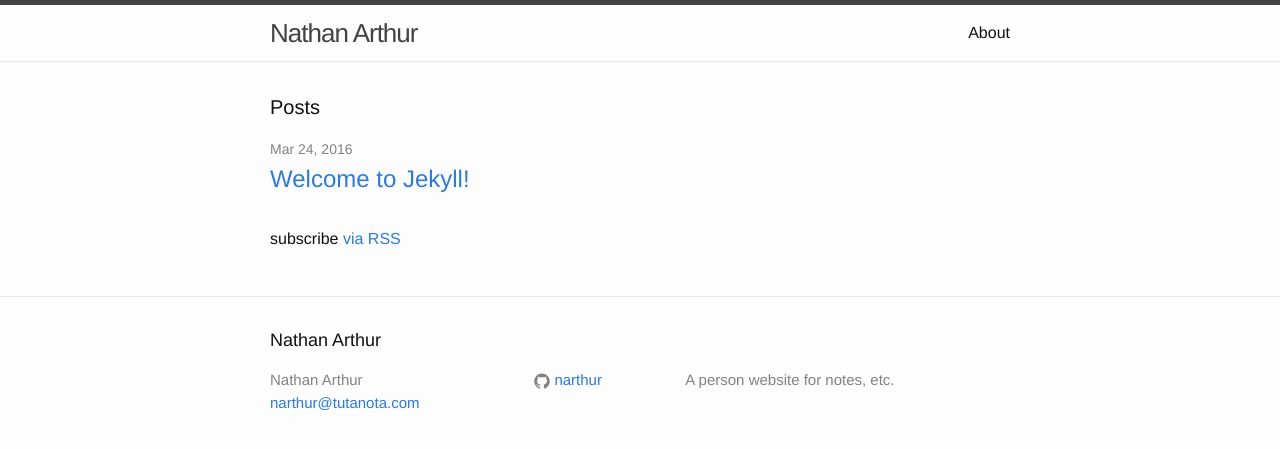
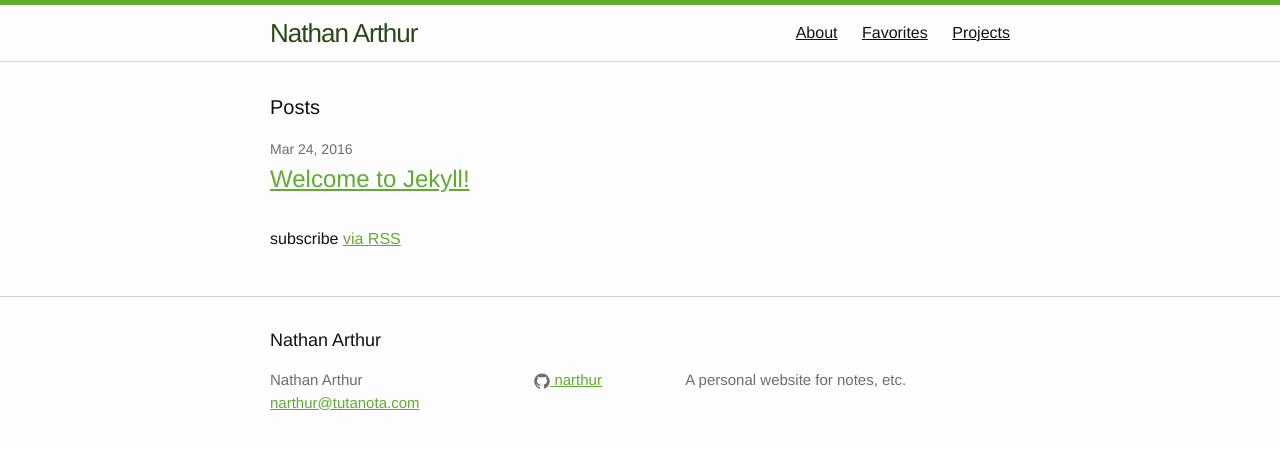
Before and after one commit to narthur/narthur.github.io, a Jekyll site: the page built from index.html, in a window 1280 px wide. Shown: the top 449 px of the page. Built offline with Jekyll 4.4.1, drawn with Linux system fonts in a browser that asks for light colours.

Commit message:
Add pages

```diff
--- a/_config.yml
+++ b/_config.yml
@@ -9,7 +9,7 @@
 title: Nathan Arthur
 email: narthur@tutanota.com
 description: > # this means to ignore newlines until "baseurl:"
-  A person website for notes, etc.
+  A personal website for notes, etc.
 baseurl: "" # the subpath of your site, e.g. /blog
 url: "http://www.NathanArthur.com" # the base hostname & protocol for your site
 # twitter_username: jekyllrb
--- a/_sass/_base.scss
+++ b/_sass/_base.scss
@@ -92,7 +92,7 @@
  */
 a {
     color: $brand-color;
-    text-decoration: none;
+    text-decoration: underline;
 
     &:visited {
         color: darken($brand-color, 15%);
@@ -100,7 +100,7 @@
 
     &:hover {
         color: $text-color;
-        text-decoration: underline;
+        text-decoration: none;
     }
 }
 
--- a/_sass/_layout.scss
+++ b/_sass/_layout.scss
@@ -2,7 +2,7 @@
  * Site header
  */
 .site-header {
-    border-top: 5px solid $grey-color-dark;
+    border-top: 5px solid $brand-color;
     border-bottom: 1px solid $grey-color-light;
     min-height: 56px;
 
@@ -17,10 +17,11 @@
     letter-spacing: -1px;
     margin-bottom: 0;
     float: left;
+    text-decoration:none;
 
     &,
     &:visited {
-        color: $grey-color-dark;
+        color: $brand-color-dark;
     }
 }
 
--- a/css/main.scss
+++ b/css/main.scss
@@ -16,9 +16,12 @@
 
 $text-color:       #111;
 $background-color: #fdfdfd;
-$brand-color:      #2a7ae2;
 
-$grey-color:       #828282;
+$brand-color: #60ac32;
+$brand-color-light: lighten($brand-color, 40%);
+$brand-color-dark:  darken($brand-color, 25%);
+
+$grey-color: #6d6d6d;
 $grey-color-light: lighten($grey-color, 40%);
 $grey-color-dark:  darken($grey-color, 25%);
 
```
Also changed, not shown: favorites.md (added, +17 -0 lines), projects.md (added, +8 -0 lines).
